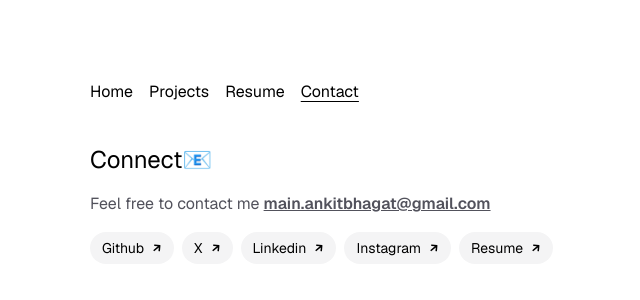
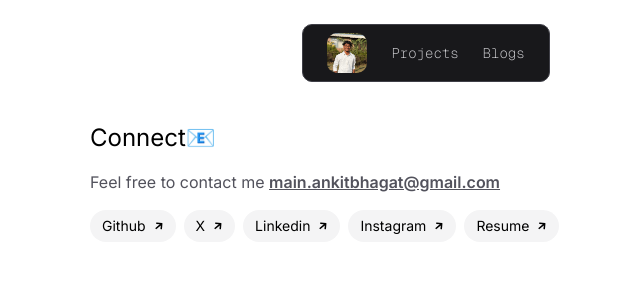
Before and after one commit to ankitsensei/ankitbhagat-portfolio, a React (Vite) app: page /contact in a window 1280 px wide. Shown: the top 300 px of the page, without its empty margins (214-854 px from the left). Built offline with nearby package versions, Linux system fonts and the light colour scheme; a web font is replaced by a local one.

Commit message:
navbar changed

```diff
--- /dev/null
+++ b/src/components/Blogs.tsx
@@ -0,0 +1,8 @@
+
+const Blogs = () => {
+  return (
+    <div className="bg-black">Blogs</div>
+  )
+}
+
+export default Blogs
--- a/src/components/Navbar.tsx
+++ b/src/components/Navbar.tsx
@@ -1,16 +1,17 @@
 import { NavLink } from "react-router";
+import DP from "../assets/ankit-dp.jpg"
 
 const Navbar = () => {
   return (
-    <div className="mb-10 mt-10 lg:mt-20 w-full">
-      <ul className="flex items-center gap-4">
+    <div className="flex items-center justify-center mb-10 mt-6 lg:mt-6 w-full geist-mono text-sm text-zinc-300">
+      <ul className="flex items-center gap-6 border border-zinc-700 rounded-lg w-fit px-6 py-2 bg-zinc-900">
         <NavLink
           to="/"
           className={({ isActive }) =>
             isActive ? "active" : ""
           }
         >
-          Home
+          <img src={DP} alt="dp" className="w-10 rounded-lg" />
         </NavLink>
         <NavLink
           to="/projects"
@@ -21,22 +22,13 @@ const Navbar = () => {
           Projects
         </NavLink>
         <NavLink
-          to="/resume"
+          to="/blogs"
           className={({ isActive }) =>
             isActive ? "active" : ""
           }
         >
-          Resume
+          Blogs
         </NavLink>
-        <NavLink
-          to="/contact"
-          className={({ isActive }) =>
-            isActive ? "active" : ""
-          }
-        >
-          Contact
-        </NavLink>
-
       </ul>
     </div>
   )
--- a/src/index.css
+++ b/src/index.css
@@ -1,5 +1,8 @@
 @import url(https://fonts.googleapis.com/css?family=Gideon+Roman:regular);
 @import url("https://fonts.googleapis.com/css2?family=Geist:wght@100..900&display=swap");
+@import url("https://fonts.googleapis.com/css2?family=Geist+Mono:wght@100..900&display=swap");
+@import url('https://fonts.googleapis.com/css2?family=Inter:ital,opsz,wght@0,14..32,100..900;1,14..32,100..900&display=swap');
+
 
 @import "tailwindcss";
 
@@ -9,7 +12,14 @@
 @custom-variant dark (&:where([data-theme=dark], [data-theme=dark] *));
 @theme {
   --font-roman: "Gideon Roman", serif;
-  --font-geist: "Geist", sans-serif;
+  --font-geist: "Inter", sans-serif;
+}
+
+.geist-mono {
+  font-family: "Geist Mono", monospace;
+  font-optical-sizing: auto;
+  font-weight: 200;
+  font-style: normal;
 }
 
 html {
@@ -134,7 +144,7 @@ html {
     @apply bg-background text-foreground;
   }
 }
-.active{
+.active {
   /* background-color: red; */
   text-decoration: underline;
   text-underline-offset: 4px;
--- a/src/main.tsx
+++ b/src/main.tsx
@@ -6,6 +6,7 @@ import App from './App.tsx'
 import Projects from './pages/Projects.tsx';
 import Resume from './pages/Resume.tsx';
 import Contact from './pages/Contact.tsx';
+import Blogs from './components/Blogs.tsx';
 
 createRoot(document.getElementById('root')!).render(
   <StrictMode>
@@ -15,6 +16,7 @@ createRoot(document.getElementById('root')!).render(
         <Route path="/projects" element={<Projects />} />
         <Route path="/resume" element={<Resume />} />
         <Route path="/contact" element={<Contact />} />
+        <Route path="/blogs" element={<Blogs />} />
       </Routes>
     </BrowserRouter>
   </StrictMode>
--- a/src/pages/Home.tsx
+++ b/src/pages/Home.tsx
@@ -4,7 +4,7 @@ import Footer from "../components/Footer"
 
 const Home = () => {
   return (
-    <div>
+    <div className="h-full w-full">
       <Navbar />
       <Intro />
       <Footer />
```
Also changed, not shown: src/assets/ankit-dp.jpg (added).
